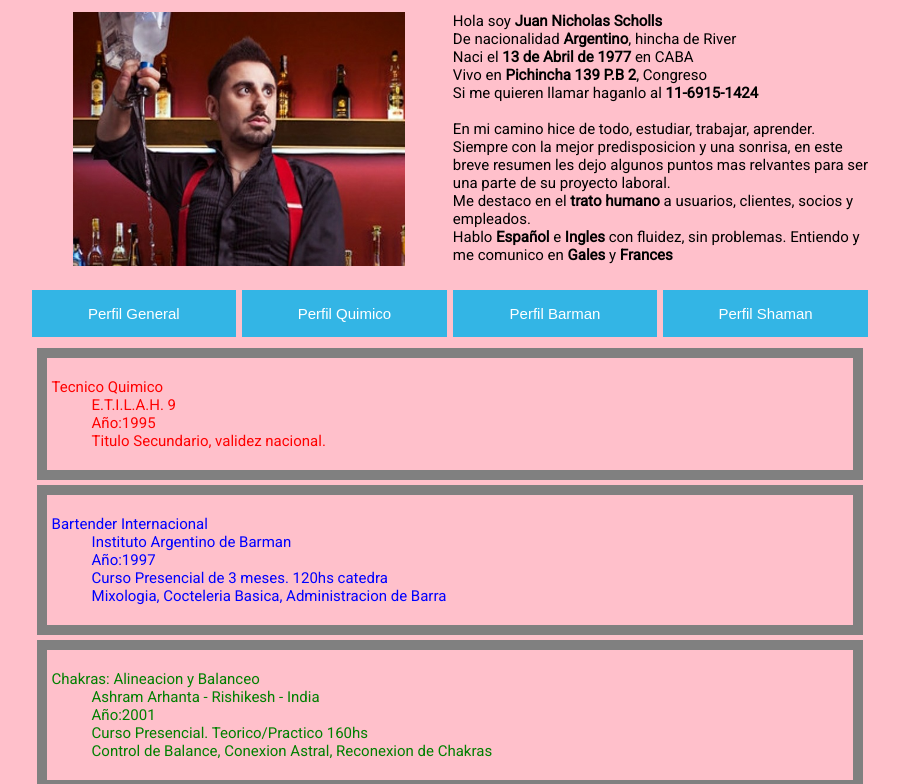
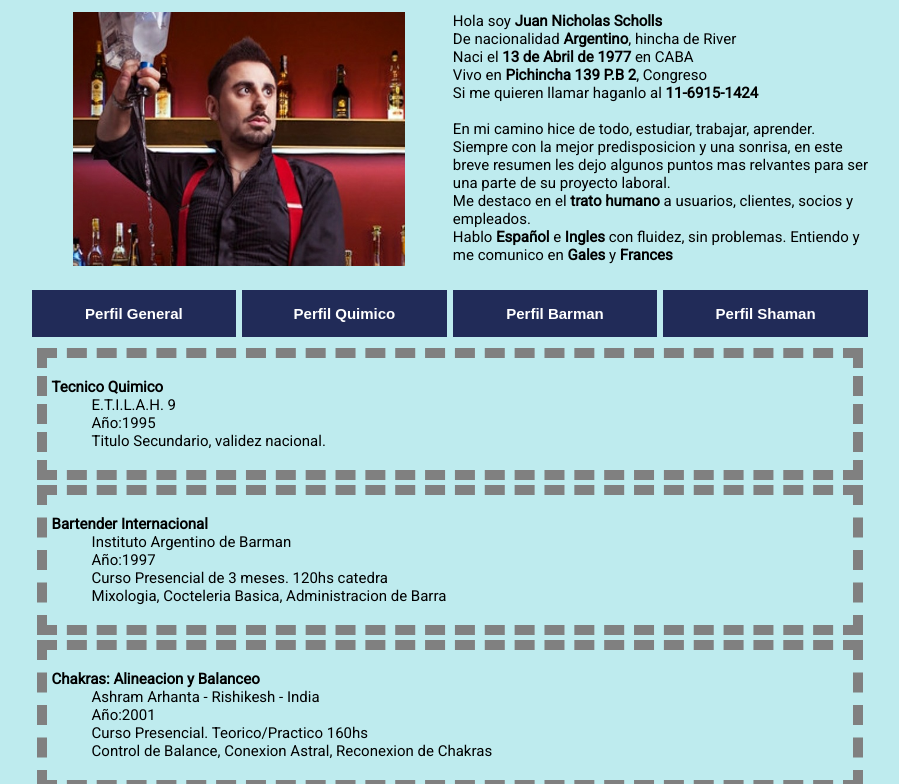
Before and after one commit to Stinkin/ArgPrograma, a plain HTML site: page index.html in a window 1280 px wide. Shown: the part 78-862 px from the top of the page, without its empty margins (190-1089 px from the left). Drawn offline with Linux system fonts and the light colour scheme; a web font is replaced by a local one.

Commit message:
Colores Finales

```diff
--- a/css/estilos.css
+++ b/css/estilos.css
@@ -2,14 +2,12 @@
 
 :root {
   --color-texto: black;
-  --color-texto-a: red;
-  --color-texto-b: blue;
-  --color-texto-c: green;
   --color-texto-off: grey;
-  --color-fondo: pink;
+  --color-fondo: #beebee;
   --color-borde: grey;
-  --color-boton-hover: #0099cc;
-  --color-boton-fondo: #33b5e5;
+  --color-boton-hover-fondo: #0099cc;
+  --color-boton-hover-texto: white;
+  --color-boton-fondo: #212b58;
   --color-boton-texto: white;
 }
 
@@ -104,8 +102,9 @@ body {
 
 .titulo {
   border: 10px var(--color-borde);
-  background-color:var(--color-borde) ;
   border-radius: 50px 25px;
+  background-color:var(--color-boton-fondo) ;
+  color:var(--color-fondo);
 }
 
 .perfil {
@@ -122,6 +121,7 @@ body {
 .boton {
   color: var(--color-boton-texto);
   background-color: var(--color-boton-fondo);
+  font-weight: bold;
   width: 100%;
   border: none;
   padding: 15px 5px;
@@ -132,14 +132,15 @@ body {
 }
 
 .boton:hover {
-  background-color: var(--color-boton-hover);
+  color: var(--color-boton-hover-texto);
+  background-color: var(--color-boton-hover-fondo);
 }
 
 .botonTitulo:hover{
   background-color: var(--color-boton-fondo);
 }
 section {
-  border: 10px solid var(--color-borde);
+  border: 10px dashed var(--color-borde);
   display: block;
   font-size: 1em;
   color: var(--color-texto);
@@ -147,26 +148,23 @@ section {
   margin: 5px;
 }
 
-aside {
-  border: 10px dotted var(--color-borde);
-  padding: 5px;
-  margin: 5px;
+dt {
+  font-weight: bold;
 }
-
 .quimico {
-  color: var(--color-texto-a);
+  color: var(--color-texto);
 }
 
 .barman {
-  color: var(--color-texto-b);
+  color: var(--color-texto);
 }
 
 .shaman {
-  color: var(--color-texto-c);
+  color: var(--color-texto);
 }
 
 .none {
   font-size: 0.25em;
   color: var(--color-texto-off);
-  border: 2px dashed var(--color-borde);
+  border: 2px dotted var(--color-borde);
 }
```
